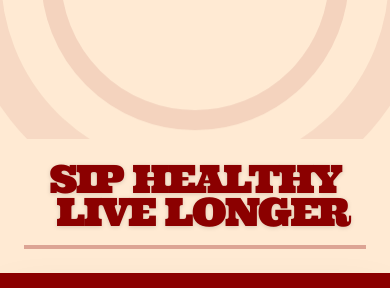
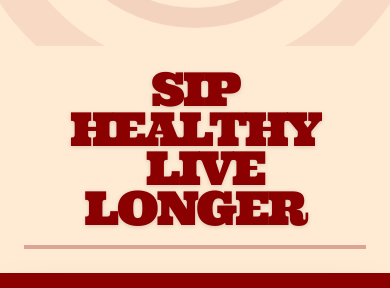
Before and after one commit to muhammedshamilmt/120ages, a Next.js app: page / in a window 390 px wide. Shown: the part 571-859 px from the top of the page. Built offline with nearby package versions, Linux system fonts and the light colour scheme.

Commit message:
Auto-sync after agent response

```diff
--- a/src/components/Hero.tsx
+++ b/src/components/Hero.tsx
@@ -25,9 +25,9 @@ export function Hero() {
       {/* Main Title at the Bottom */}
       <div className="relative w-full p-6 md:p-12 z-20">
         <div className="flex flex-col items-center">
-            <h1 className="text-[10vw] md:text-[8vw] lg:text-[7vw] leading-[0.85] font-ultra text-vintage-red uppercase tracking-[-0.05em] text-center ultra-regular drop-shadow-sm">
+            <h1 className="text-[12vw] md:text-[10vw] lg:text-[8vw] xl:text-[7vw] leading-[0.85] font-ultra text-vintage-red uppercase tracking-[-0.05em] text-center ultra-regular drop-shadow-sm">
               Sip Healthy<br />
-              <span className="ml-[4vw]">Live Longer</span>
+              <span className="ml-[5vw] lg:ml-[3vw]">Live Longer</span>
             </h1>
           <div className="w-full h-1 bg-vintage-red mt-4 opacity-30" />
         </div>
```
